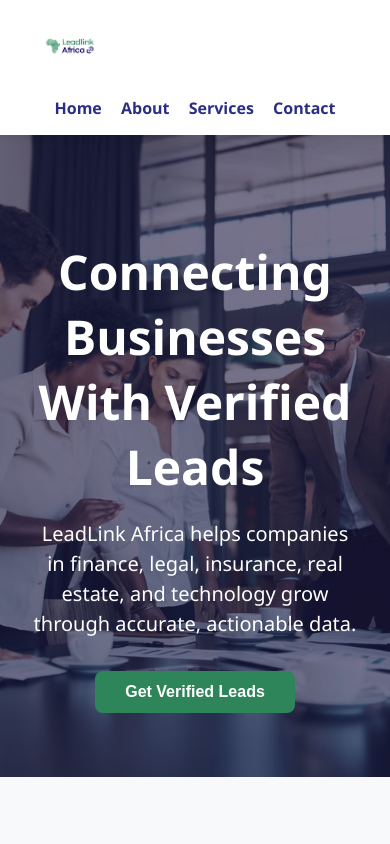
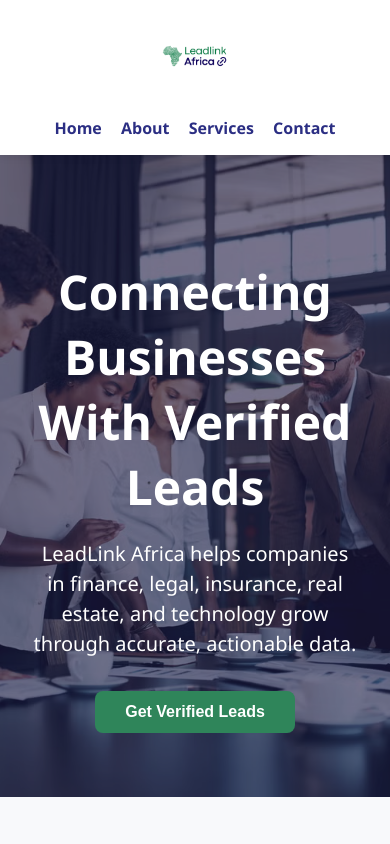
Before and after one commit to rebotilwe/leadlink-website, a React (Create React App) app: page / in a window 390 px wide. Shown: the top 844 px of the page. Built offline with nearby package versions, Linux system fonts and the light colour scheme.

Commit message:
increassed logo size

```diff
--- a/src/components/Navbar/Navbar.css
+++ b/src/components/Navbar/Navbar.css
@@ -64,15 +64,13 @@
     gap: 1rem;
   }
 
-  .logo {
-    align-self: flex-start; /* Push logo to the left */
-  }
-
-  .logo-img {
-    height: 60px; /* Optional: slightly smaller for mobile */
-  }
-
   .nav-links {
     gap: 1.2rem;
   }
 }
+/* Larger screens - make logo bigger */
+@media (min-width: 1200px) {
+  .logo-img {
+    height: 110px; /* increase size on desktops */
+  }
+}
```
